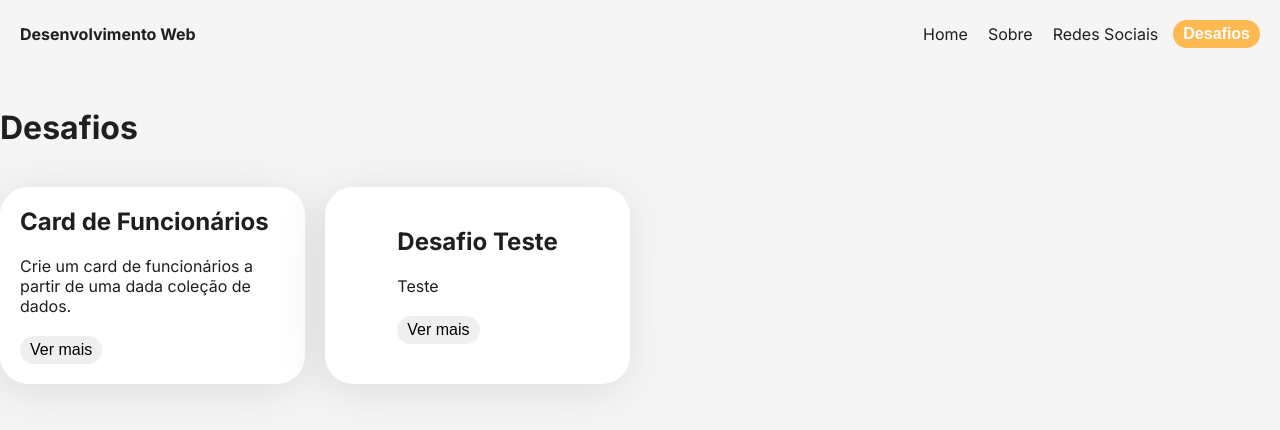
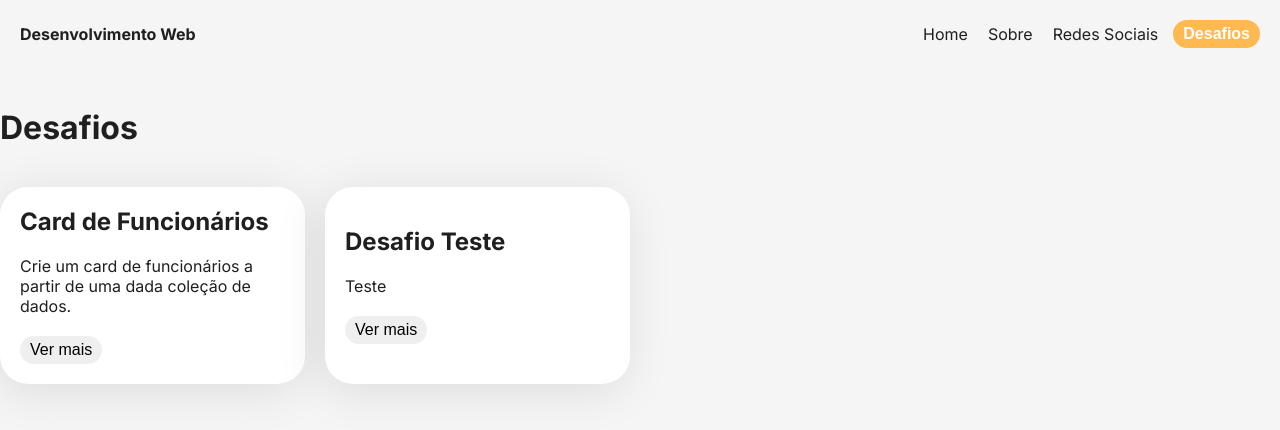
Before and after one commit to DevsGenteBoa/desenvolvimento-web-oficial, a Next.js app: page /desafios in a window 1280 px wide. Shown: the top 430 px of the page. Built offline with nearby package versions, Linux system fonts and the light colour scheme.

Commit message:
adiciona sombra nos cards do desafio

```diff
--- a/src/components/cards/styles.ts
+++ b/src/components/cards/styles.ts
@@ -14,11 +14,19 @@ export const Card = styled.div`
 
   box-shadow: -4px 7px 47px rgba(0, 0, 0, 0.1);
   position: relative;
+  transition: box-shadow 0.3s ease-in-out;
+
+  :hover {
+    box-shadow: -4px 7px 47px rgba(0, 0, 0, 0.2);
+  }
 `;
 
 export const Content = styled.div`
   display: flex;
   flex-direction: column;
+  align-items: flex-start;
+  justify-content: space-between;
+  width: 100%;
   gap: 20px;
 `;
 
```
